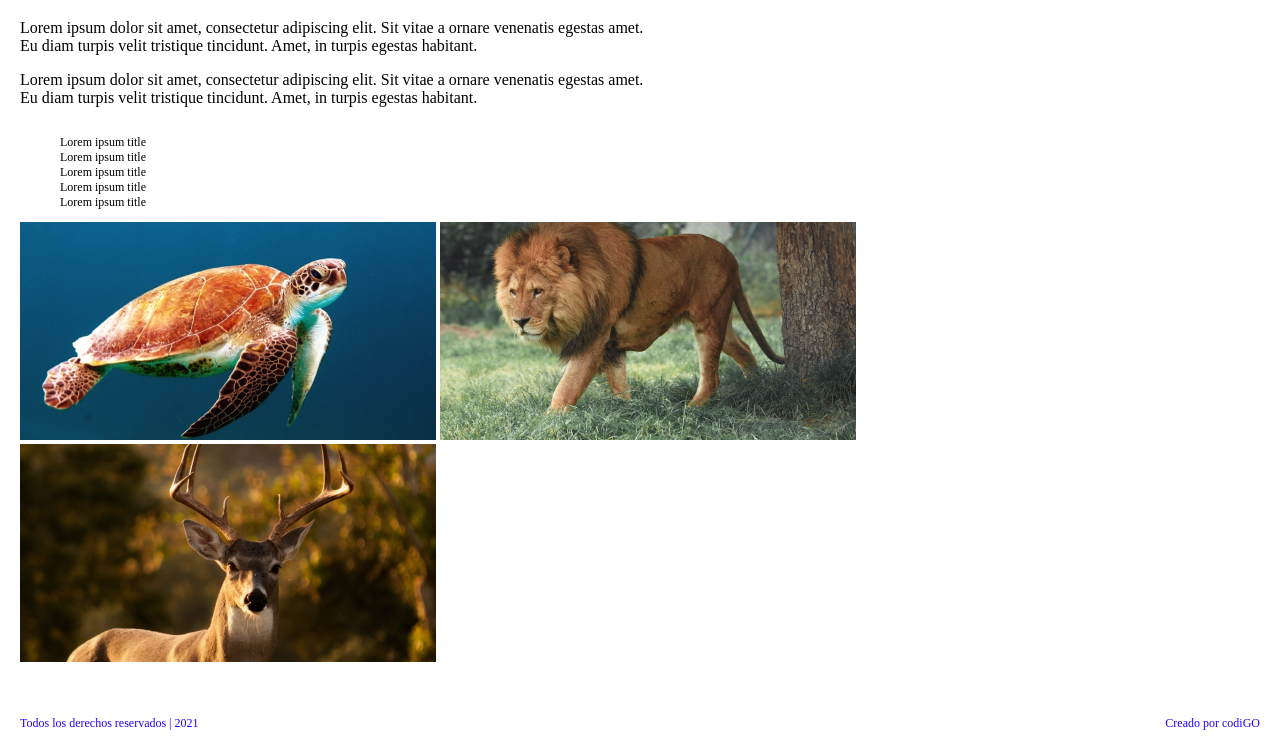
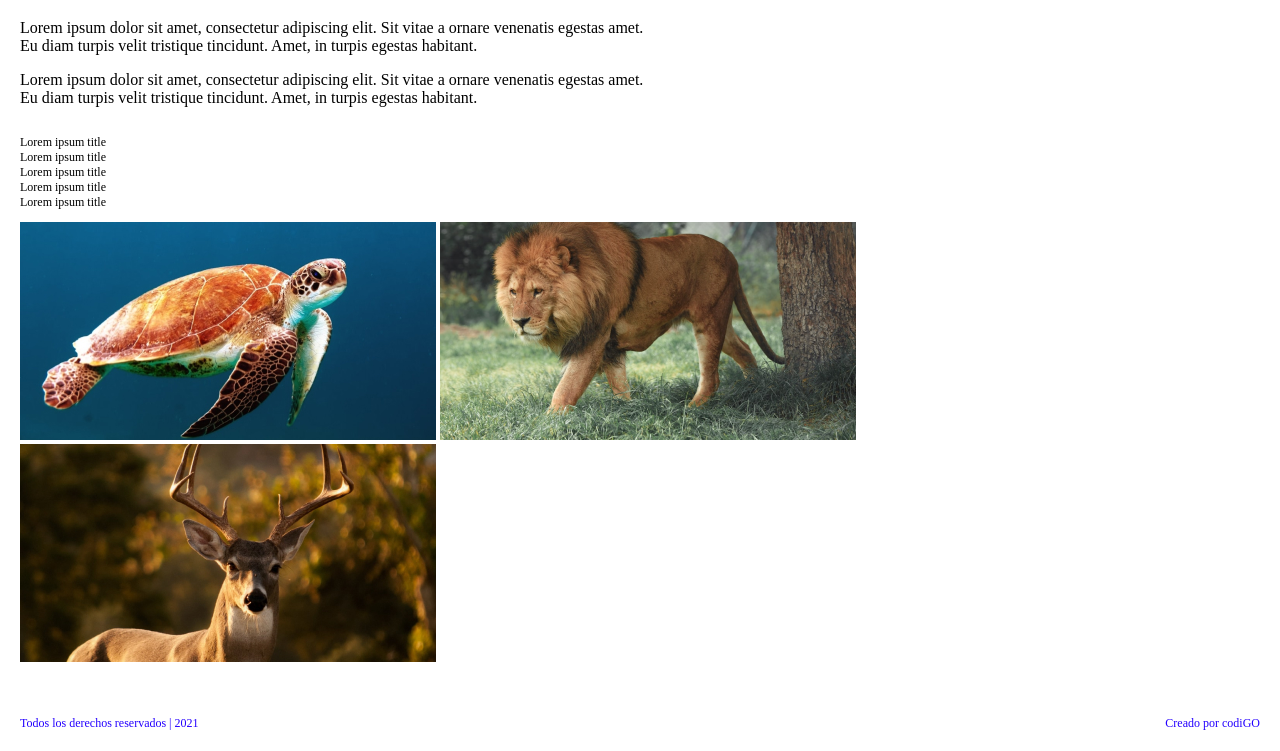
Before and after one commit to horlandouni1/Tecsup-Fronted, a plain HTML site: page ejercicio1.html in a window 1280 px wide. Shown: the part 61-812 px from the top of the page. Drawn offline with Linux system fonts and the light colour scheme.

Commit message:
quitando indentacion a la lista

```diff
--- a/css/style-ejercicio1.css
+++ b/css/style-ejercicio1.css
@@ -9,6 +9,7 @@
 main ul{
     list-style: none;
     font-size: 12px;
+    padding-left: 0;
 }
 .footer1{
     display: flex;
@@ -19,5 +20,4 @@
 }
 .lista{
     display: flex;
-    justify-content: left;
 }
```
